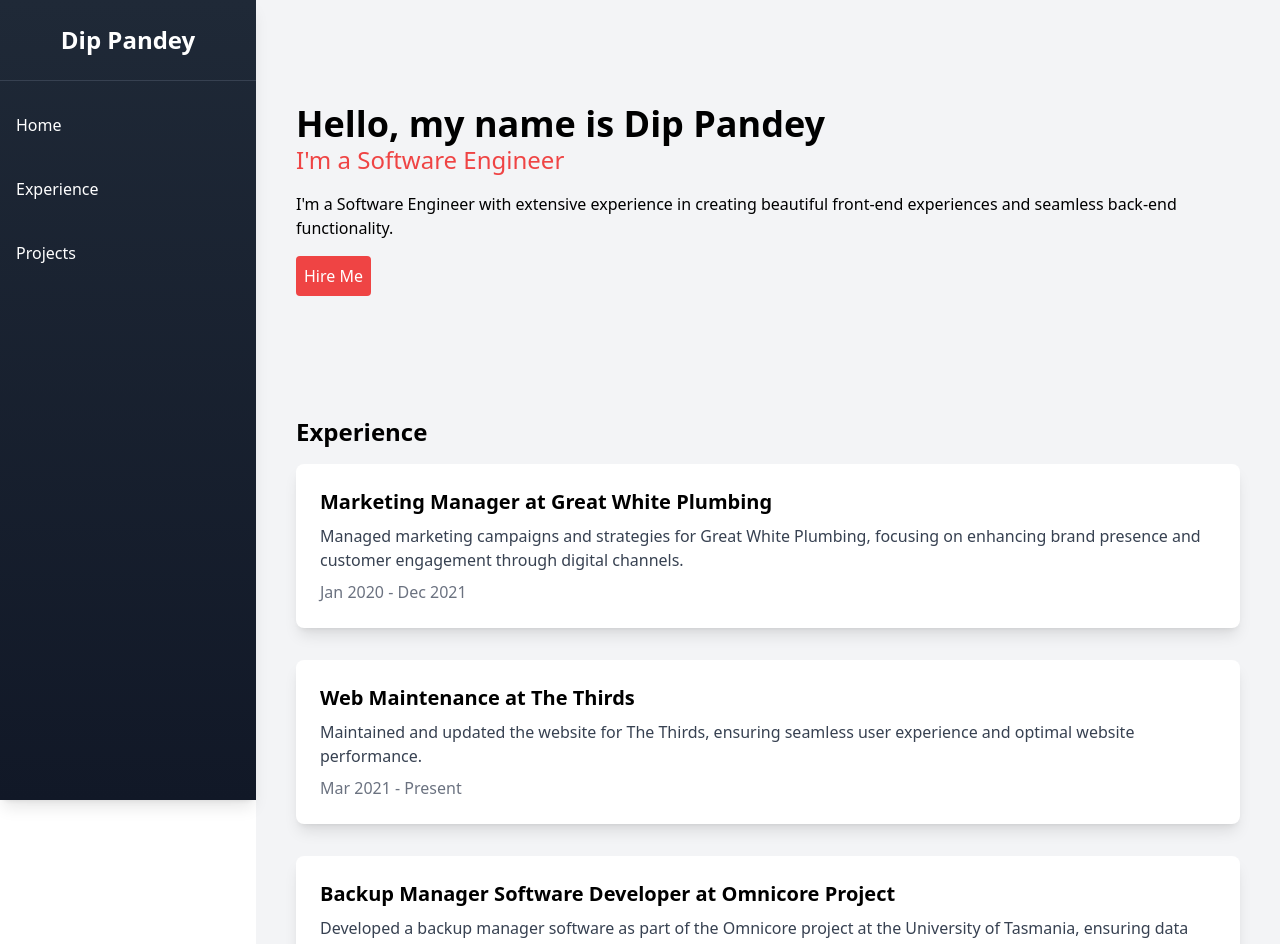
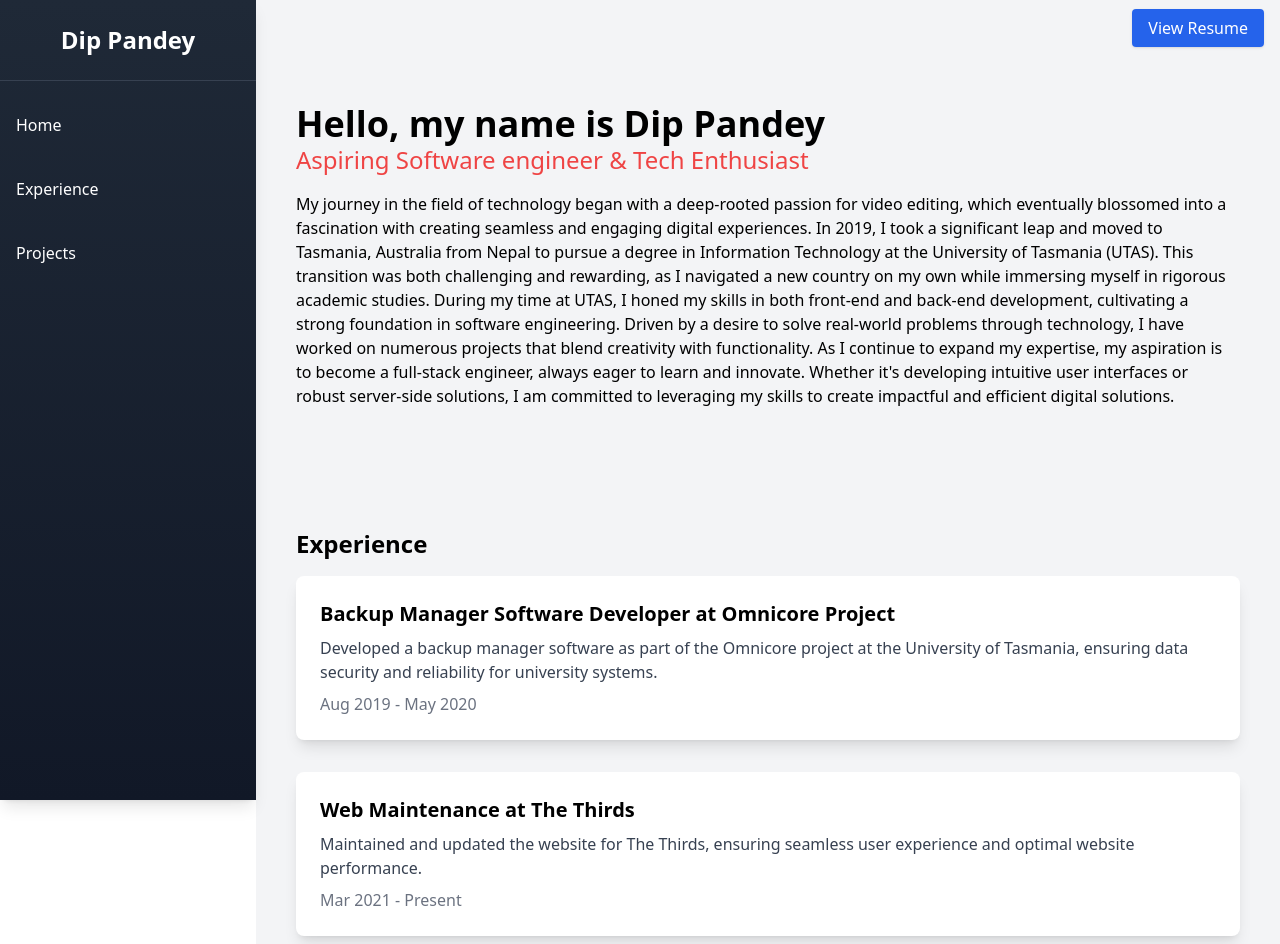
Before and after one commit to DipPandey/Dip-Portfolio-website, a Next.js app: page / in a window 1280 px wide. Shown: the top 944 px of the page. Built offline with nearby package versions, Linux system fonts and the light colour scheme.

Commit message:
resume added

```diff
--- a/components/Experience.js
+++ b/components/Experience.js
@@ -1,9 +1,9 @@
 const experiences = [
     {
-        role: 'Marketing Manager',
-        company: 'Great White Plumbing',
-        description: 'Managed marketing campaigns and strategies for Great White Plumbing, focusing on enhancing brand presence and customer engagement through digital channels.',
-        duration: 'Jan 2020 - Dec 2021',
+        role: 'Backup Manager Software Developer',
+        project: 'Omnicore Project',
+        description: 'Developed a backup manager software as part of the Omnicore project at the University of Tasmania, ensuring data security and reliability for university systems.',
+        duration: 'Aug 2019 - May 2020',
     },
     {
         role: 'Web Maintenance',
@@ -11,12 +11,14 @@ const experiences = [
         description: 'Maintained and updated the website for The Thirds, ensuring seamless user experience and optimal website performance.',
         duration: 'Mar 2021 - Present',
     },
+
     {
-        role: 'Backup Manager Software Developer',
-        project: 'Omnicore Project',
-        description: 'Developed a backup manager software as part of the Omnicore project at the University of Tasmania, ensuring data security and reliability for university systems.',
-        duration: 'Aug 2019 - May 2020',
-    },
+        role: 'Marketing Manager',
+        company: 'Great White Plumbing',
+        description: 'Managed marketing campaigns and strategies for Great White Plumbing, focusing on enhancing brand presence and customer engagement through digital channels.',
+        duration: 'Jan 2020 - Dec 2021',
+    }
+
 ];
 
 const Experience = () => {
--- a/components/Home.js
+++ b/components/Home.js
@@ -3,11 +3,11 @@ const Home = () => {
         <section id="home" className="pt-20 pb-10">
             <div className="container mx-auto px-4">
                 <h2 className="text-4xl font-bold">Hello, my name is Dip Pandey</h2>
-                <h3 className="text-2xl text-red-500">I'm a Software Engineer</h3>
+                <h3 className="text-2xl text-red-500">Aspiring Software engineer & Tech Enthusiast</h3>
                 <p className="mt-4">
-                    I'm a Software Engineer with extensive experience in creating beautiful front-end experiences and seamless back-end functionality.
+                    My journey in the field of technology began with a deep-rooted passion for video editing, which eventually blossomed into a fascination with creating seamless and engaging digital experiences. In 2019, I took a significant leap and moved to Tasmania, Australia from Nepal to pursue a degree in Information Technology at the University of Tasmania (UTAS). This transition was both challenging and rewarding, as I navigated a new country on my own while immersing myself in rigorous academic studies. During my time at UTAS, I honed my skills in both front-end and back-end development, cultivating a strong foundation in software engineering. Driven by a desire to solve real-world problems through technology, I have worked on numerous projects that blend creativity with functionality. As I continue to expand my expertise, my aspiration is to become a full-stack engineer, always eager to learn and innovate. Whether it's developing intuitive user interfaces or robust server-side solutions, I am committed to leveraging my skills to create impactful and efficient digital solutions.
+
                 </p>
-                <button className="mt-4 bg-red-500 text-white p-2 rounded">Hire Me</button>
             </div>
         </section>
     );
--- a/components/Projects.js
+++ b/components/Projects.js
@@ -19,7 +19,7 @@ const Projects = () => {
     return (
         <section id="projects" className="pt-20 pb-10">
             <div className="container mx-auto px-4">
-                <h2 className="text-2xl font-bold mb-4">Projects</h2>
+                <h2 className="text-2xl font-bold mb-4">Personal Projects</h2>
                 <div className="grid grid-cols-1 sm:grid-cols-2 lg:grid-cols-3 gap-6">
                     {projects.map((project, index) => (
                         <div key={index} className="bg-white p-6 shadow-lg rounded-lg">
--- /dev/null
+++ b/components/Resume.js
@@ -0,0 +1,16 @@
+const Resume = () => {
+    return (
+        <div className="fixed top-0 right-0 m-4">
+            <a
+                href="/Profile.pdf"
+                target="_blank"
+                rel="noopener noreferrer"
+                className="bg-blue-600 text-white px-4 py-2 rounded shadow hover:bg-blue-700 transition duration-200"
+            >
+                View Resume
+            </a>
+        </div>
+    );
+};
+
+export default Resume;
--- a/pages/index.js
+++ b/pages/index.js
@@ -3,10 +3,12 @@ import Home from '../components/Home';
 
 import Experience from '../components/Experience';
 import Projects from '../components/Projects';
+import Resume from '../components/Resume';
 
 const Index = () => {
     return (
         <Layout>
+            <Resume />
             <Home />
             <Experience />
             <Projects />
```
Also changed, not shown: 1 other file (tests, documents, lock files or other folders).
